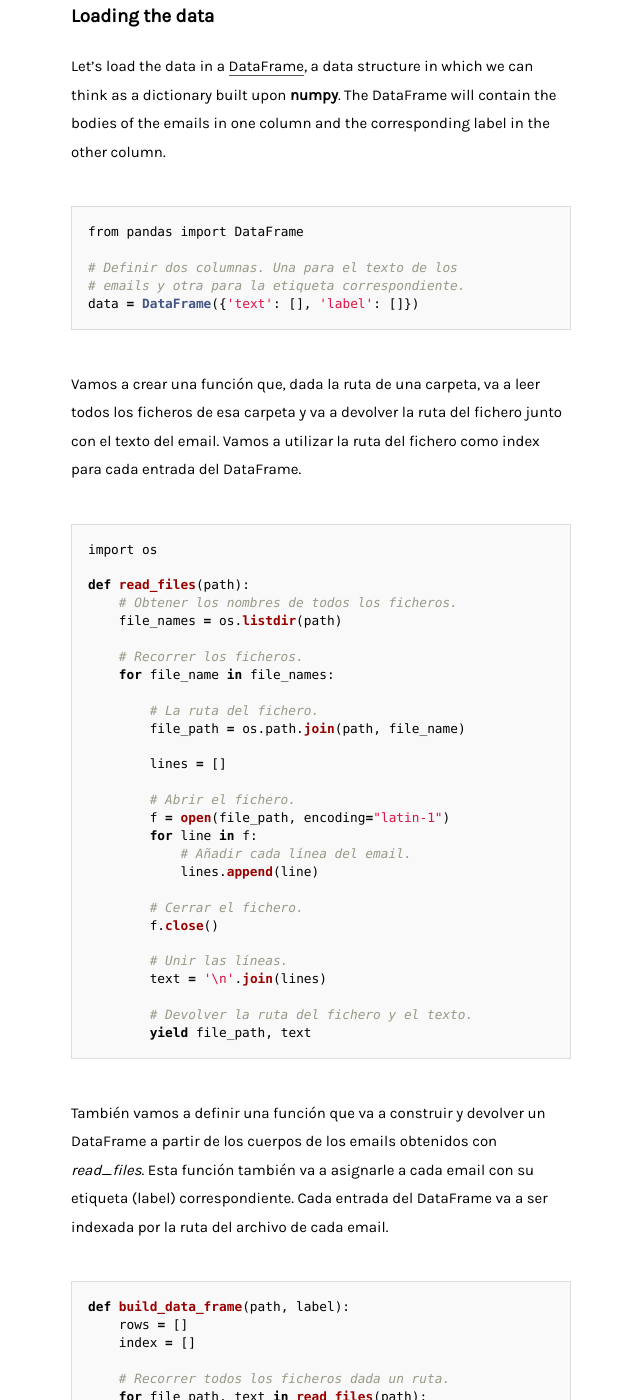
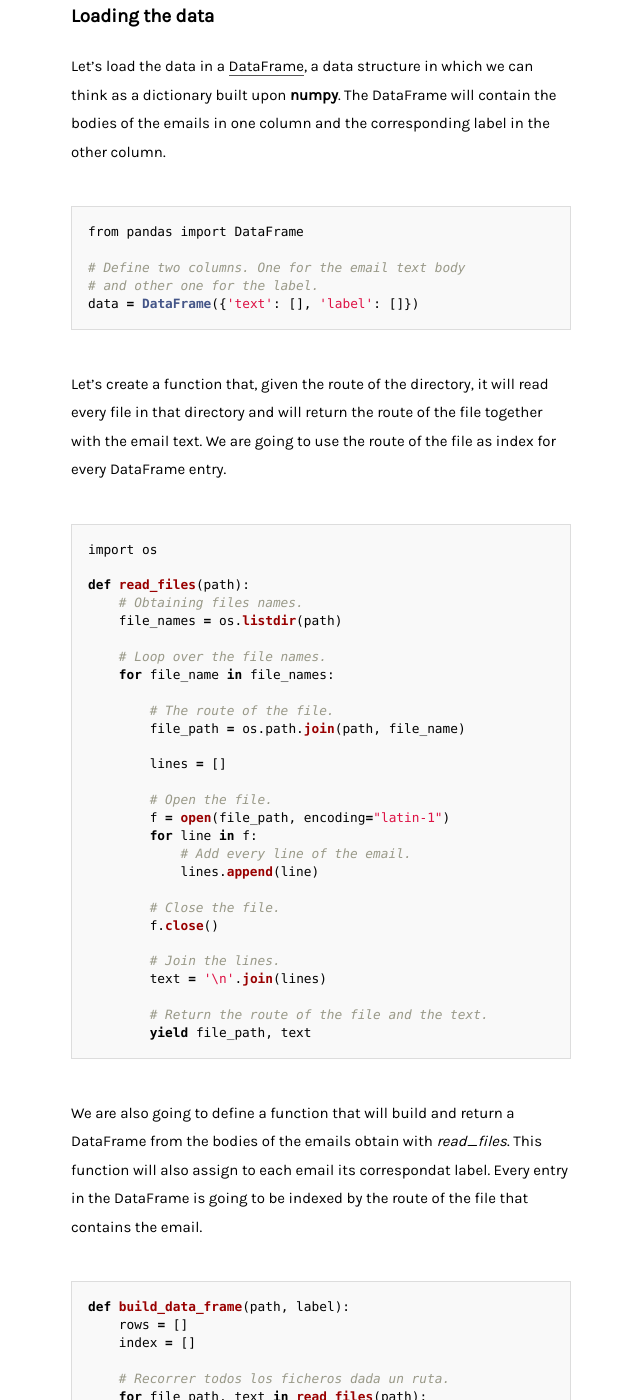
Before and after one commit to stanete/stanete.github.io, a Jekyll site: the page built from _posts/2017-01-23-filtro-spam-machine-learning.md, in a window 1280 px wide and 1400 px high, scrolled down 1905 px. Shown: the whole window, without its empty margins (319-959 px from the left). Built offline with Jekyll 4.4.1, drawn with Linux system fonts in a browser that asks for light colours; comment, search, counter and statistics services are not loaded.

Commit message:
Continue translating the second post

````diff
--- a/_posts/2017-01-23-filtro-spam-machine-learning.md
+++ b/_posts/2017-01-23-filtro-spam-machine-learning.md
@@ -65,45 +65,46 @@ Let's load the data in a [DataFrame](http://pandas.pydata.org/pandas-docs/stable
 ```python
 from pandas import DataFrame
 
-# Definir dos columnas. Una para el texto de los
-# emails y otra para la etiqueta correspondiente.
+# Define two columns. One for the email text body
+# and other one for the label.
 data = DataFrame({'text': [], 'label': []})
 ```
 
-Vamos a crear una función que, dada la ruta de una carpeta, va a leer todos los ficheros de esa carpeta y va a devolver la ruta del fichero junto con el texto del email. Vamos a utilizar la ruta del fichero como index para cada entrada del DataFrame.
+Let's create a function that, given the route of the directory, it will read every file in that directory and will return the route of the file together with the email text. We are going to use the route of the file as index for every DataFrame entry.
 
 ```python
 import os
 
 def read_files(path):
-    # Obtener los nombres de todos los ficheros.
+    # Obtaining files names.
     file_names = os.listdir(path)
 
-    # Recorrer los ficheros.
+    # Loop over the file names.
     for file_name in file_names:
 
-        # La ruta del fichero.
+        # The route of the file.
         file_path = os.path.join(path, file_name)
 
         lines = []
 
-        # Abrir el fichero.
+        # Open the file.
         f = open(file_path, encoding="latin-1")
         for line in f:
-            # Añadir cada línea del email.
+            # Add every line of the email.
             lines.append(line)
 
-        # Cerrar el fichero.
+        # Close the file.
         f.close()
 
-        # Unir las líneas.
+        # Join the lines.
         text = '\n'.join(lines)
 
-        # Devolver la ruta del fichero y el texto.
+        # Return the route of the file and the text.
         yield file_path, text
 ```
 
-También vamos a definir una función que va a construir y devolver un DataFrame a partir de los cuerpos de los emails obtenidos con *read_files*. Esta función también va a asignarle a cada email con su etiqueta (label) correspondiente. Cada entrada del DataFrame va a ser indexada por la ruta del archivo de cada email.
+We are also going to define a function that will build and return a DataFrame from the bodies of the emails obtain with *read_files*. This function will also assign to each email its correspondat label. Every entry in the DataFrame is going to be indexed by the route of the file that contains the email.
+
 
 ```python
 def build_data_frame(path, label):
````
